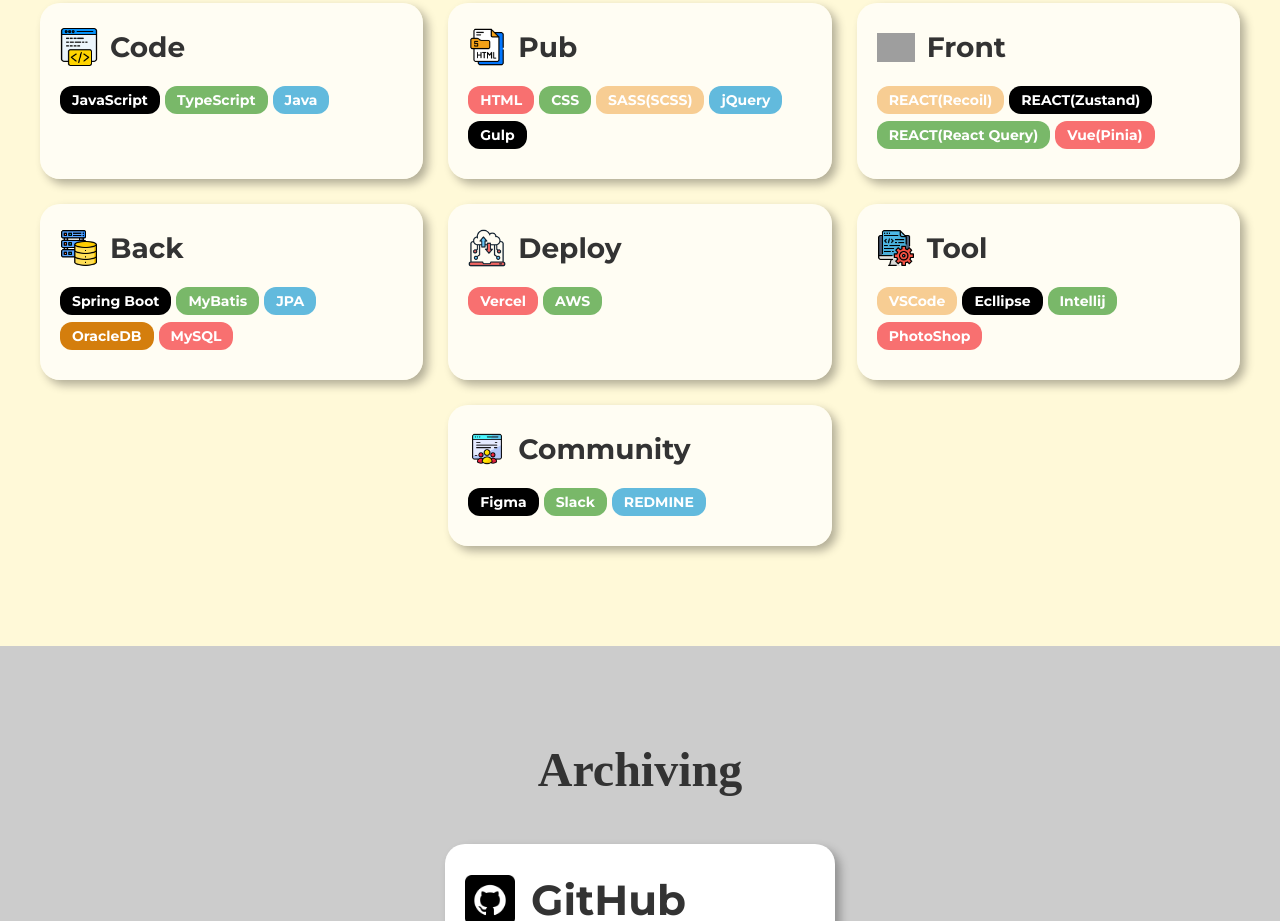
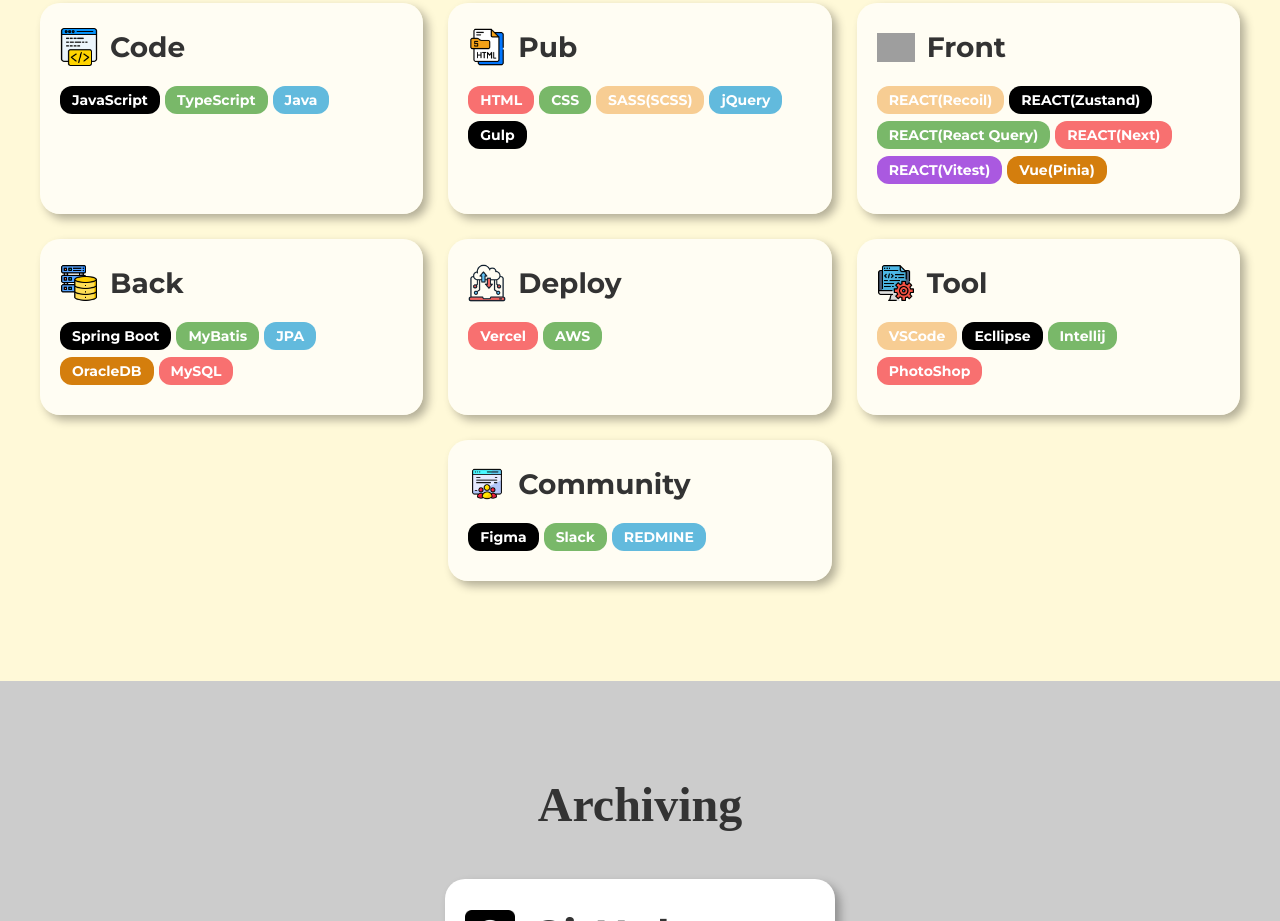
Before and after one commit to KTH8962/KTH-Portfolio, a React (Vite) app: page / in a window 1280 px wide. Shown: the part 1560-2481 px from the top of the page. Built offline with nearby package versions, Linux system fonts and the light colour scheme; grey boxes are pictures that could not be loaded; a web font is replaced by a local one.

Commit message:
텍스트 추가

```diff
--- a/src/components/content/skills/Skills.tsx
+++ b/src/components/content/skills/Skills.tsx
@@ -39,6 +39,8 @@
               <span className={styles.skills__info__item}>
                 REACT(React Query)
               </span>
+              <span className={styles.skills__info__item}>REACT(Next)</span>
+              <span className={styles.skills__info__item}>REACT(Vitest)</span>
               <span className={styles.skills__info__item}>Vue(Pinia)</span>
             </div>
           </li>
```
